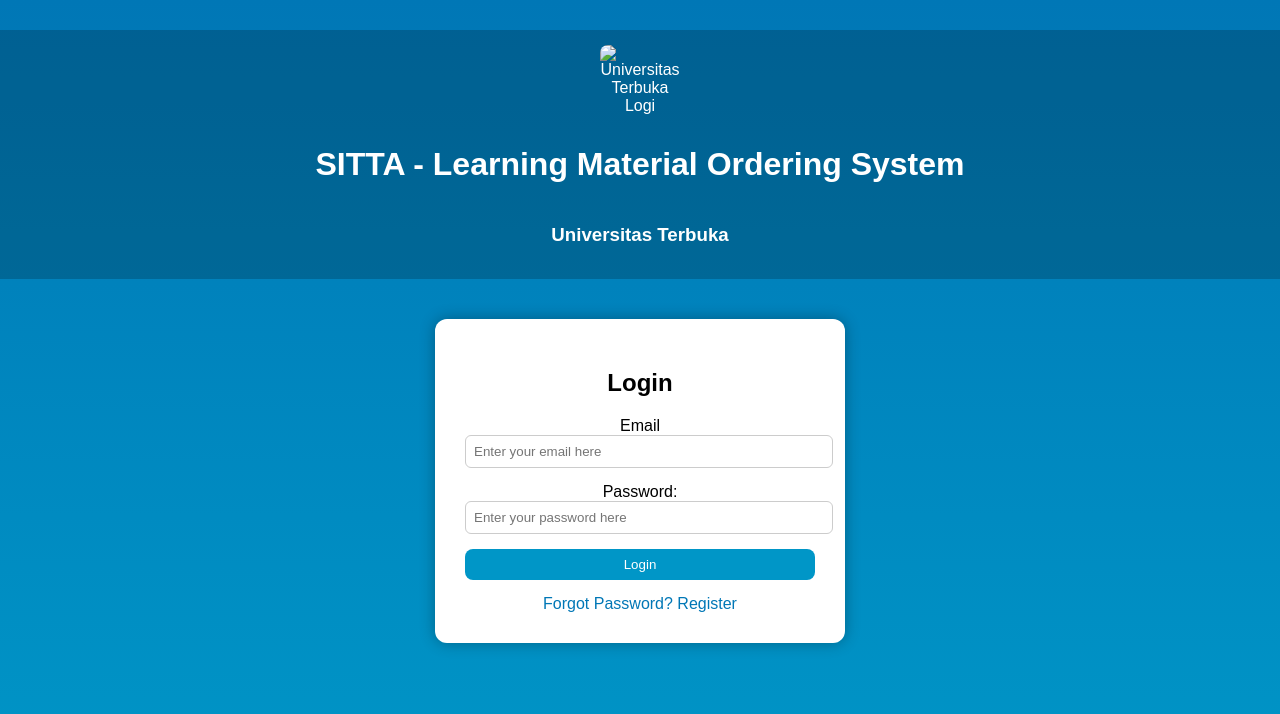
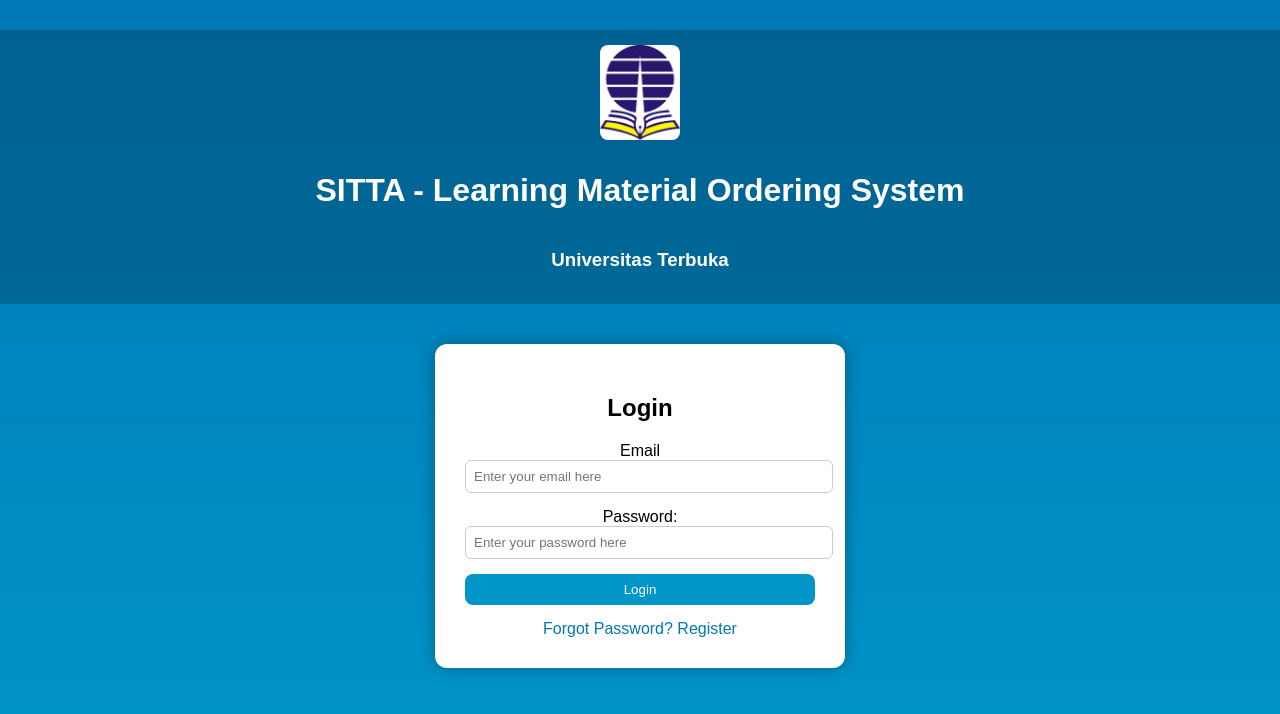
Before and after one commit to khashafira/SITTA_UT_Website, a plain HTML site: page index.html in a window 1280 px wide. Drawn offline with Linux system fonts and the light colour scheme.

Commit message:
Update index.html

```diff
--- a/index.html
+++ b/index.html
@@ -11,7 +11,7 @@
 
 <body>
     <header>
-        <img src="assets/img/logo_UT.jpg" alt="Universitas Terbuka Logi" />
+        <img src="assets/logo_UT.jpg" alt="Universitas Terbuka Logi" />
         <h1>SITTA - Learning Material Ordering System</h1>
         <h3>Universitas Terbuka</h3>
     </header>
```
